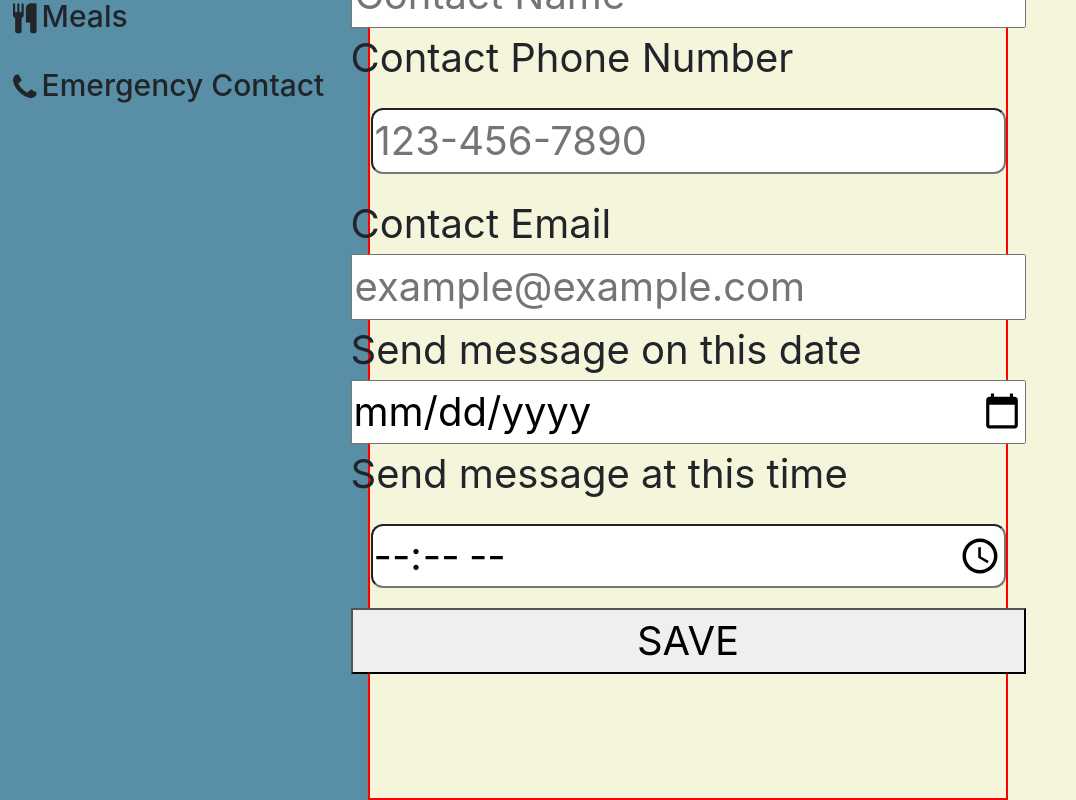
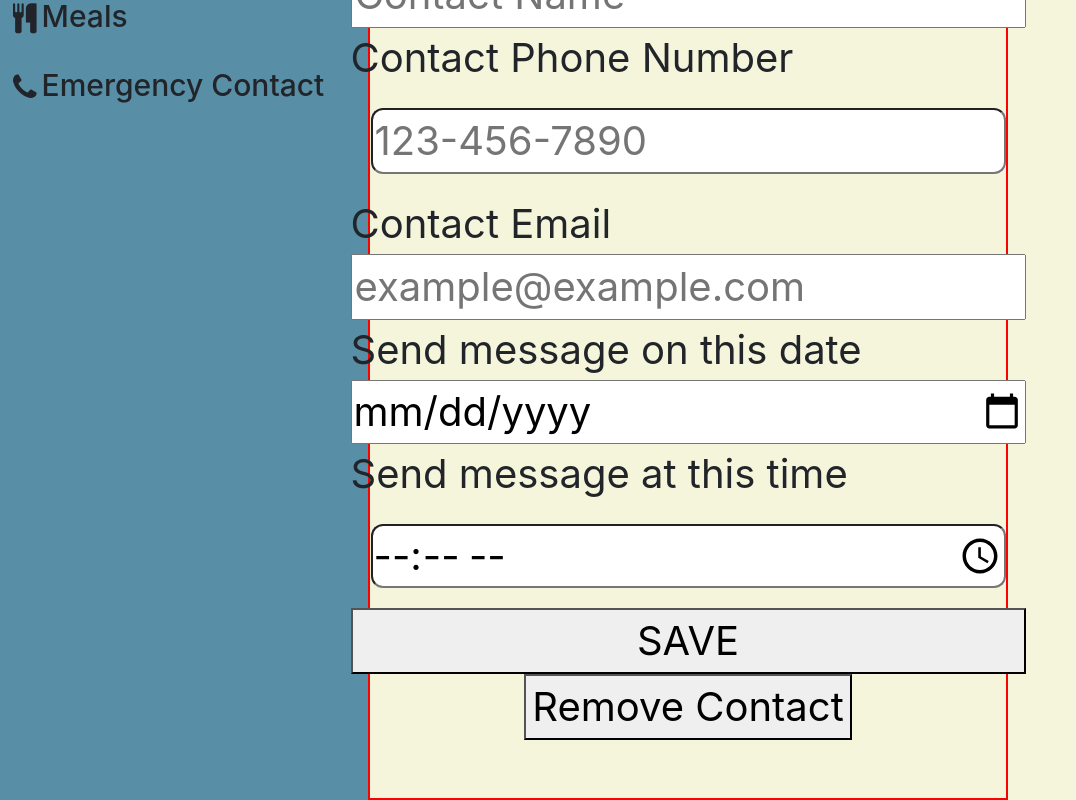
Before and after one commit to LeonXZhou/Odyssey, a React (Create React App) app in the folder odyssey/: page /planning/emergency/1 in a window 1280 px wide. Shown: the part 246-1046 px from the top of the page, without its empty margins (0-1076 px from the left). Built offline with nearby package versions, Linux system fonts and the light colour scheme; no server answers.

Commit message:
delete contact option now working

```diff
--- a/odyssey/src/Helpers/apiHelpers.js
+++ b/odyssey/src/Helpers/apiHelpers.js
@@ -248,7 +248,7 @@ export function updateEmergencyContact(
   contact_send_time,
   contact_id
 ) {
-  return axios.post(`/api/emergency-contact/${trip_id}/update_contact`, {
+  return axios.post(`/api/emergency-contact/${trip_id}/delete_contact`, {
     name: contact_name,
     phone_number: contact_phone_number,
     email: contact_email,
@@ -258,8 +258,11 @@ export function updateEmergencyContact(
   });
 }
 
-export function deleteEmergencyContact(id) {
-  return axios.post(`/:user_id/delete_contact`);
+export function deleteEmergencyContact(trip_id, id) {
+  console.log("id", id);
+  return axios.post(`/api/emergency-contact/${trip_id}/delete_contact`, {
+    id: id,
+  });
 }
 
 export function insertEmergencyContact(
@@ -270,7 +273,6 @@ export function insertEmergencyContact(
   contact_send_date,
   contact_send_time
 ) {
-  console.log("api");
   return axios.post(`/api/emergency-contact/${trip_id}/new_contact`, {
     name: contact_name,
     phone_number: contact_phone_number,
--- a/odyssey/src/components/planning/Emergency/Emergency.js
+++ b/odyssey/src/components/planning/Emergency/Emergency.js
@@ -4,6 +4,7 @@ import {
   getEmergencyContactByTripId,
   insertEmergencyContact,
   updateEmergencyContact,
+  deleteEmergencyContact,
 } from "../../../Helpers/apiHelpers.js";
 import { formatEmergencyData } from "../../../Helpers/dataHelpers";
 
@@ -28,7 +29,6 @@ const Emergency = (props) => {
               props.emergencyState.contact_id
             );
           } else {
-            console.log("YES");
             insertEmergencyContact(
               props.trip_id,
               props.emergencyState.name,
@@ -104,6 +104,18 @@ const Emergency = (props) => {
         ></input>
         <button>SAVE</button>
       </form>
+      <button
+        className="delete-contact"
+        onClick={(e) => {
+          e.preventDefault();
+          deleteEmergencyContact(
+            props.emergencyState.trip_id,
+            props.emergencyState.id
+          );
+        }}
+      >
+        Remove Contact
+      </button>
     </main>
   );
 };
```
